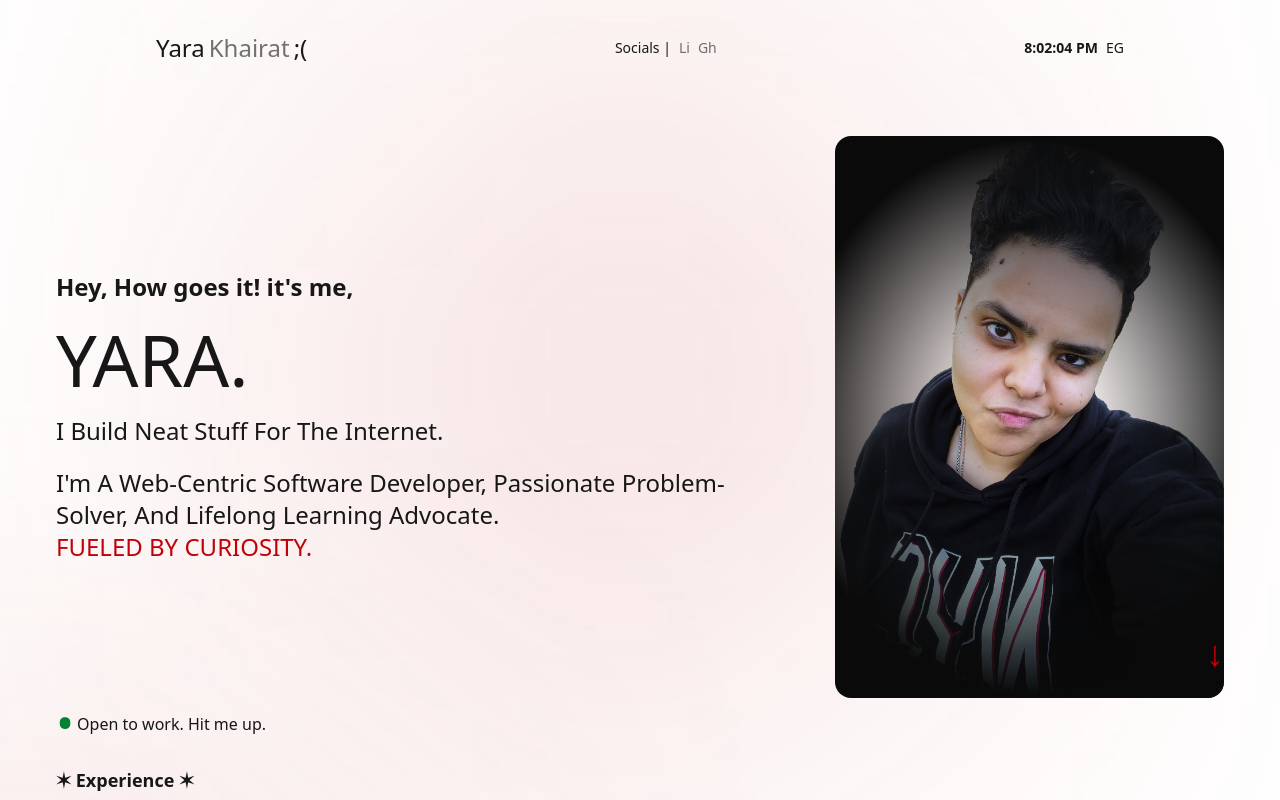
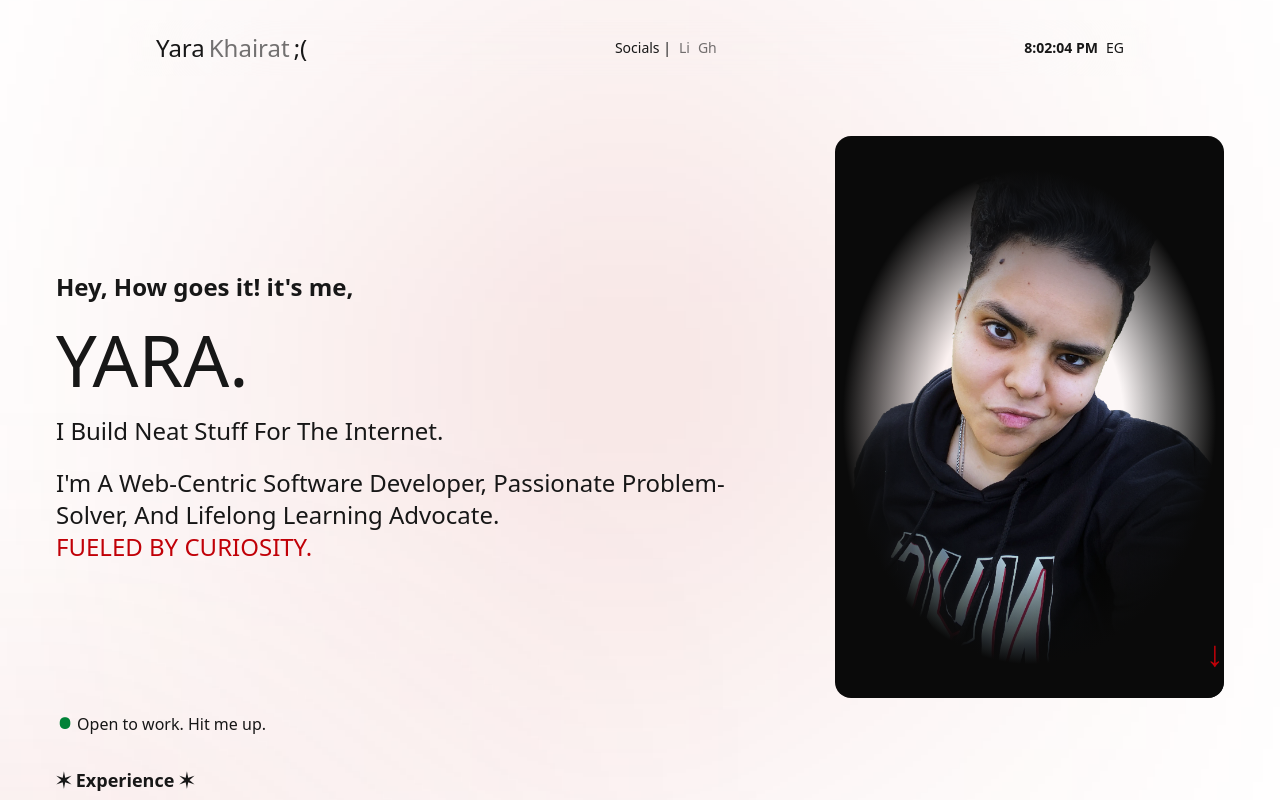
Before and after one commit to UndefinedYara/website, a Next.js app: page / in a window 1280 px wide. Shown: the top 800 px of the page. Built offline with nearby package versions, Linux system fonts and the light colour scheme.

Commit message:
Made my pic more bright :)

```diff
--- a/src/app/ui/components/picture.tsx
+++ b/src/app/ui/components/picture.tsx
@@ -13,7 +13,7 @@ export function Picture() {
       transition={{ duration: 1.0, ease: "easeOut" }}
       className="relative w-9/12 lg:w-full h-full rounded-2xl overflow-hidden bg-transparent"
     >
-      <div className="absolute w-full h-full bg-[radial-gradient(ellipse_65%_52%_at_50%_50%,transparent_20%,#0a0a0a_95%)]"></div>
+      <div className="absolute w-full h-full bg-[radial-gradient(ellipse_60%_55%_at_50%_50%,transparent_40%,#0a0a0a_80%)]"></div>
       <Image
         src={yara}
         alt="Yara"
```
